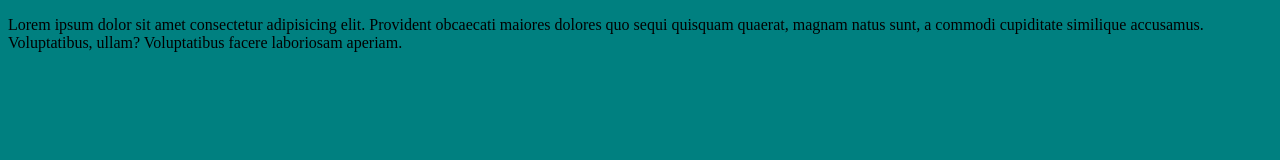
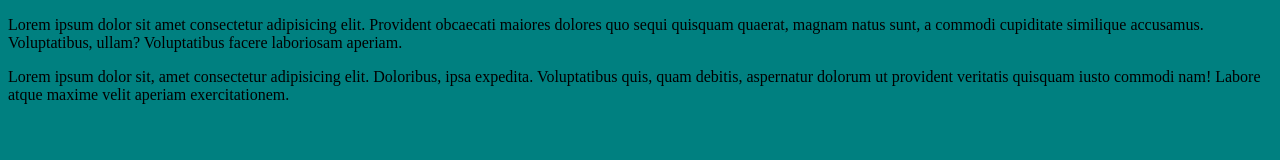
Before and after one commit to moaschneider/teste2, a plain HTML site: page index.html in a window 1280 px wide. Drawn offline with Linux system fonts and the light colour scheme.

Commit message:
teste de envio para outra branch

```diff
--- a/index.html
+++ b/index.html
@@ -8,5 +8,6 @@
 </head>
 <body>
     <p>Lorem ipsum dolor sit amet consectetur adipisicing elit. Provident obcaecati maiores dolores quo sequi quisquam quaerat, magnam natus sunt, a commodi cupiditate similique accusamus. Voluptatibus, ullam? Voluptatibus facere laboriosam aperiam.</p>
+    <p>Lorem ipsum dolor sit, amet consectetur adipisicing elit. Doloribus, ipsa expedita. Voluptatibus quis, quam debitis, aspernatur dolorum ut provident veritatis quisquam iusto commodi nam! Labore atque maxime velit aperiam exercitationem.</p>
 </body>
 </html>
```
Also changed, not shown: 1 other file.
